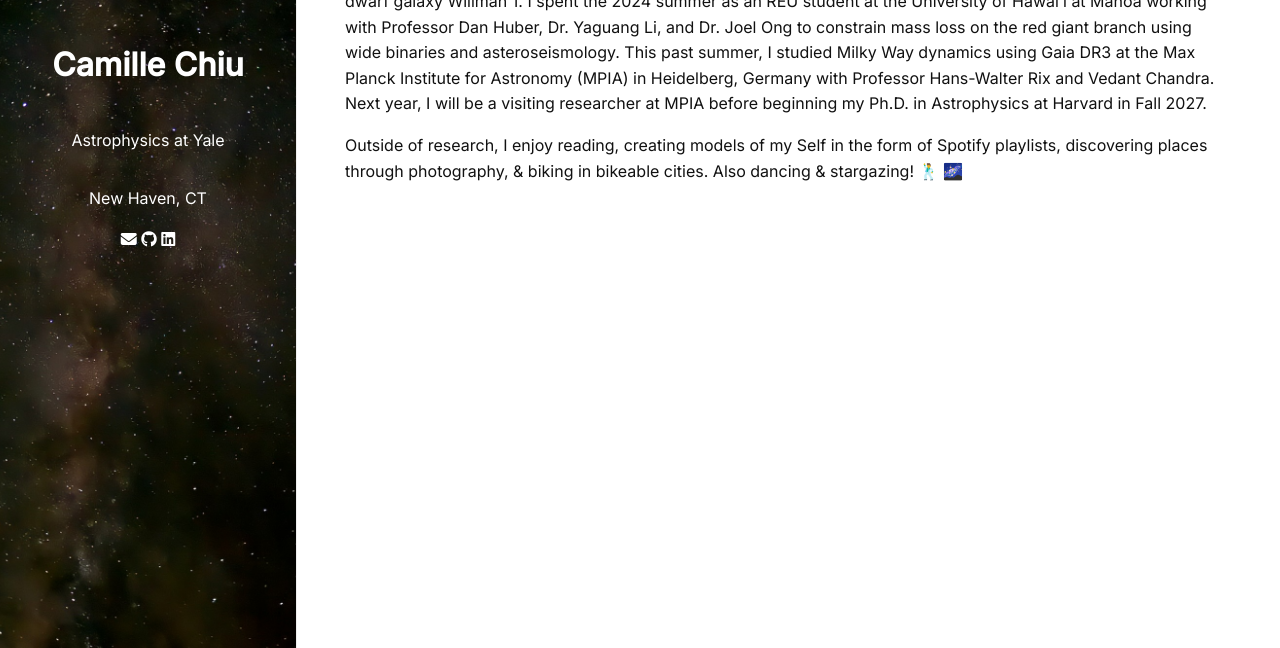
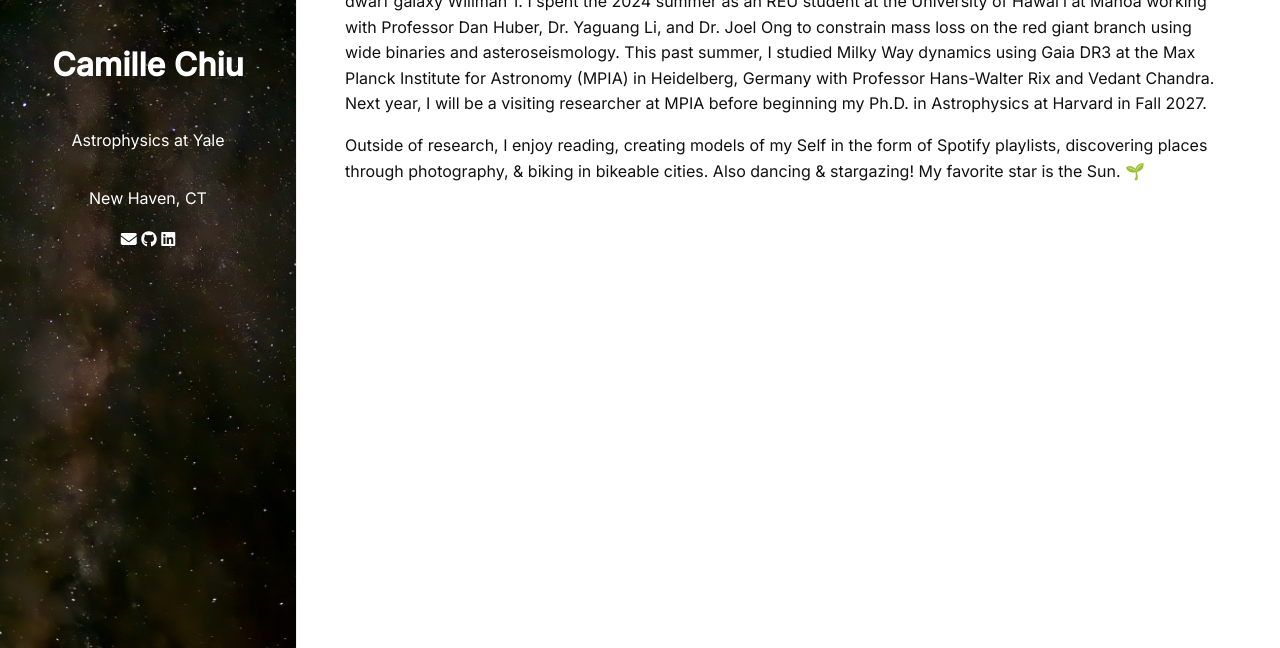
Before and after one commit to camchiu/camchiu.github.io, a Jekyll site: the page built from index.md, in a window 1280 px wide and 900 px high, cut to the strip 252-900 px from the top of the window. Built offline with Jekyll 4.4.1, drawn with Linux system fonts in a browser that asks for light colours.

Commit message:
Update index.md

```diff
--- a/index.md
+++ b/index.md
@@ -8,4 +8,4 @@ I am a senior undergraduate at Yale University pursuing a B.S. in astrophysics.
 
 At Yale, I worked with Professor [Marla Geha](https://geha-group.github.io/) to constrain the chemical and dynamical properties of the ultra-faint dwarf galaxy Willman 1. I spent the 2024 summer as an REU student at the University of Hawai’i at Mānoa working with Professor [Dan Huber](https://home.ifa.hawaii.edu/users/dhuber/), Dr. [Yaguang Li](https://www.yaguangli.page/), and Dr. [Joel Ong](https://portfolio.hyad.es/) to constrain mass loss on the red giant branch using wide binaries and asteroseismology. This past summer, I studied Milky Way dynamics using Gaia DR3 at the Max Planck Institute for Astronomy (MPIA) in Heidelberg, Germany with Professor [Hans-Walter Rix](https://www.mpia.de/rix) and [Vedant Chandra](https://vedantchandra.com/). Next year, I will be a visiting researcher at MPIA before beginning my Ph.D. in Astrophysics at Harvard in Fall 2027.
 
-Outside of research, I enjoy [reading](https://www.goodreads.com/user/show/47228428-camille-chiu), [creating models of my Self in the form of Spotify playlists](https://open.spotify.com/user/mh711e310mxycu0b3816os052?si=7a05bd5bafe54170), discovering places through photography, & biking in bikeable cities. Also dancing & stargazing! 🕺 🌌
+Outside of research, I enjoy [reading](https://www.goodreads.com/user/show/47228428-camille-chiu), [creating models of my Self in the form of Spotify playlists](https://open.spotify.com/user/mh711e310mxycu0b3816os052?si=7a05bd5bafe54170), discovering places through photography, & biking in bikeable cities. Also dancing & stargazing! My favorite star is the Sun. 🌱
```
